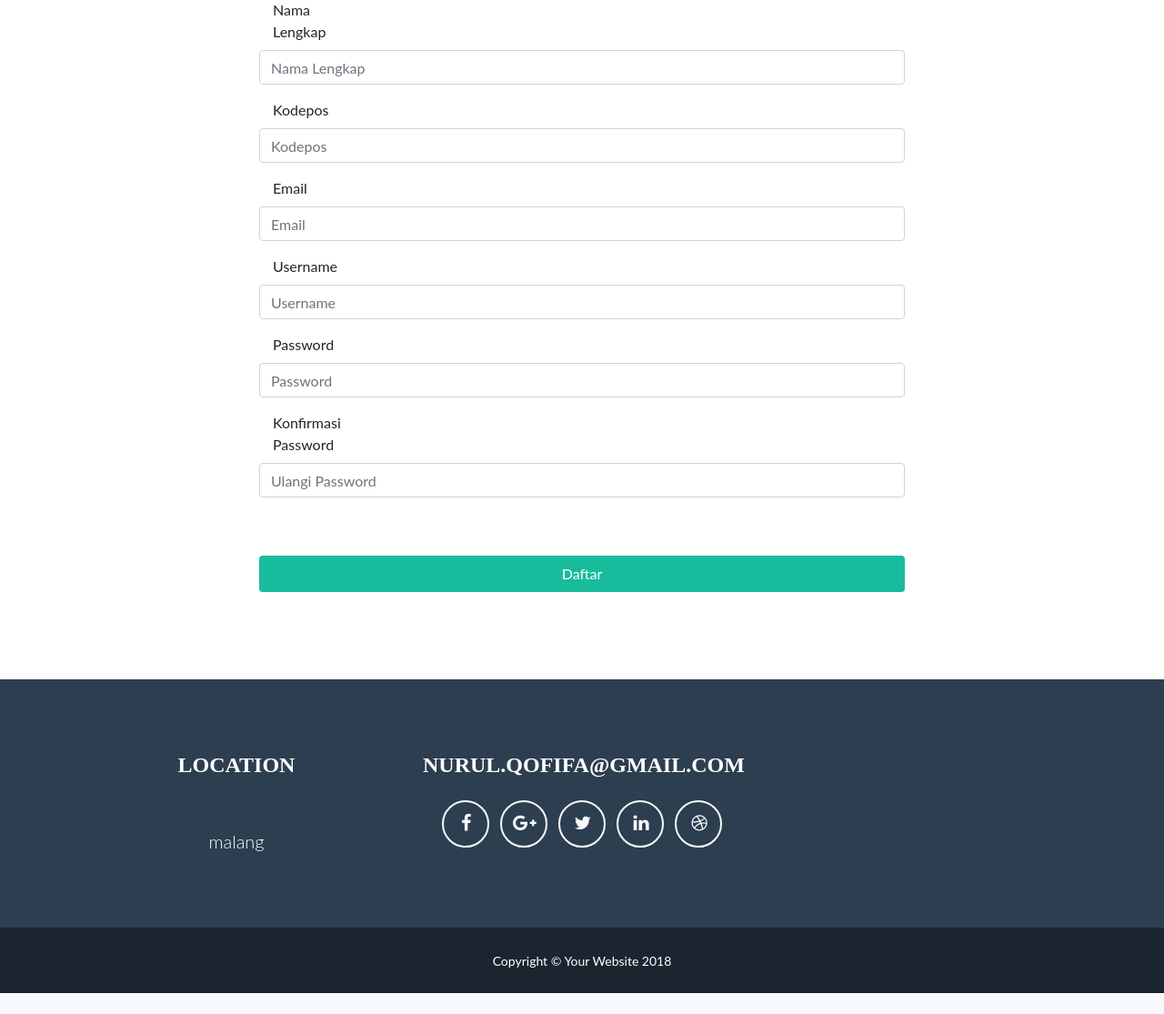
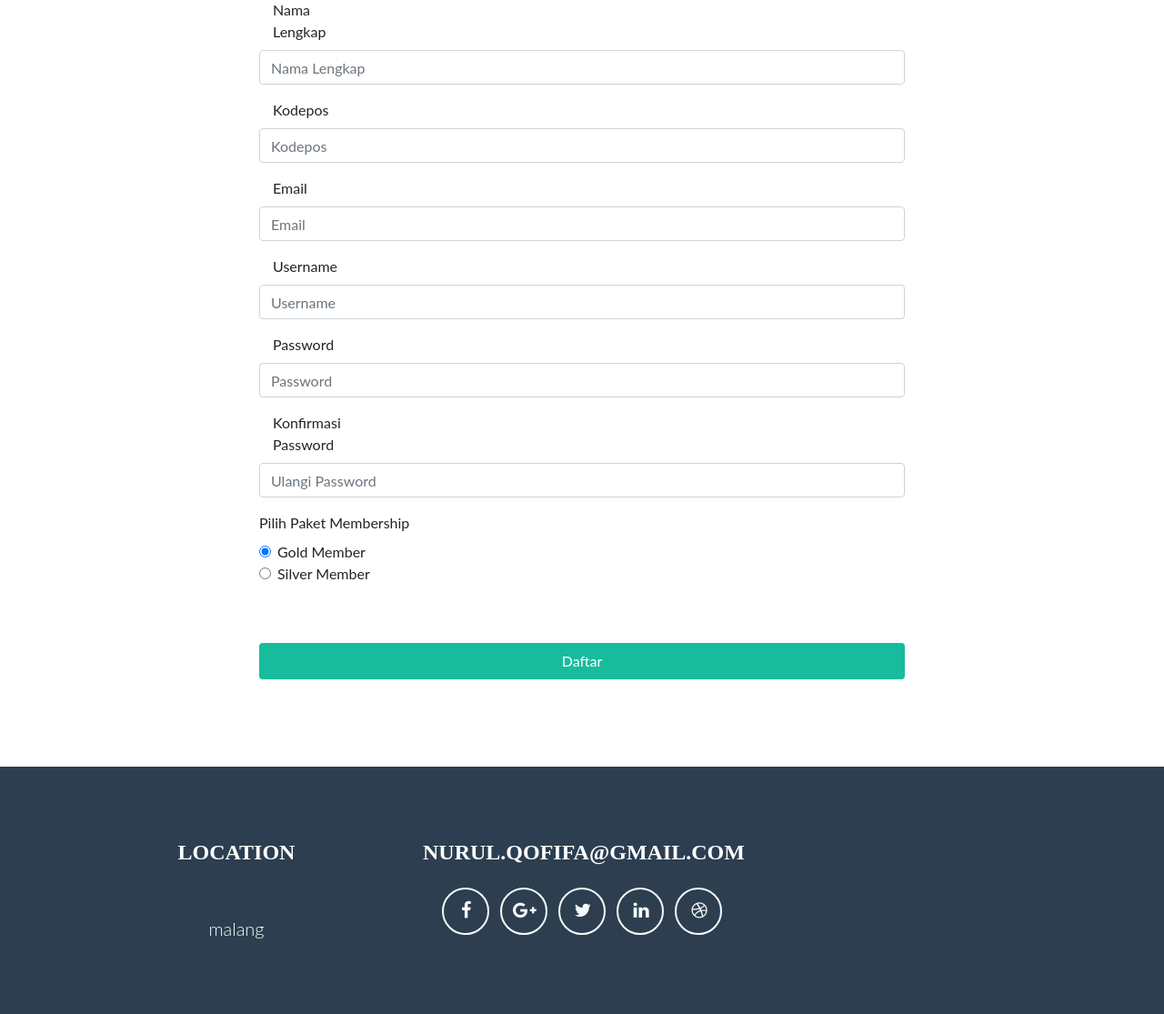
Before and after one commit to nurulqofifa/tugas_ci3, a CodeIgniter app: page /CI3/index.php/user/register in a window 1280 px wide. Shown: the part 417-1532 px from the top of the page at 91% size. Before the commit the page ends 1509 px from the top, so only its background shows below. Run offline with CodeIgniter, Linux system fonts and the light colour scheme; some libraries are stand-ins or nearby versions.

Commit message:
menambahkan fitur User Level

```diff
--- a/application/controllers/User.php
+++ b/application/controllers/User.php
@@ -66,7 +66,8 @@ class User extends CI_Controller{
 		$user_data = array(
 			'user_id' => $user_id,
 			'username' => $username,
-			'logged_in' => true
+			'logged_in' => true,
+			'level' => $this->user_model->get_user_level($user_id)
 		);
 
 		$this->session->set_userdata($user_data);
@@ -74,7 +75,7 @@ class User extends CI_Controller{
 		// Set message
 		$this->session->set_flashdata('user_loggedin', 'Anda sudah login');
 
-		redirect('blog');
+		redirect('user/dashboard');
 	} else {
 		// Set message
 		$this->session->set_flashdata('login_failed', 'Login invalid');
@@ -97,4 +98,22 @@ class User extends CI_Controller{
 		redirect('home');
 	}
 
+// Fungsi Dashboard
+	function dashboard()
+	{
+		// Must login
+		if(!$this->session->userdata('logged_in'))
+			redirect('user/login');
+
+		$user_id = $this->session->userdata('user_id');
+
+		// Dapatkan detail dari User
+		$data['user'] = $this->user_model->get_user_details( $user_id );
+
+		// Load view
+		$this->load->view('templates/header', $data, FALSE);
+		$this->load->view('users/dashboard', $data, FALSE);
+		$this->load->view('templates/footer', $data, FALSE);
+	}
+
 }
--- a/application/models/User_model.php
+++ b/application/models/User_model.php
@@ -13,7 +13,8 @@ class User_model extends CI_Model {
             'email' => $this->input->post('email'),
             'username' => $this->input->post('username'),
             'password' => $enc_password,
-            'kodepos' => $this->input->post('kodepos')
+            'kodepos' => $this->input->post('kodepos'),
+            'fk_level_id' => $this->input->post('membership')
         );
 
         // Insert user
@@ -35,4 +36,34 @@ class User_model extends CI_Model {
             return false;
         }
     }
+
+    //mendapatkan level user
+    function get_user_level($user_id)
+    {
+        // Dapatkan data user berdasar $user_id
+        $this->db->select('fk_level_id');
+        $this->db->where('user_id', $user_id);
+
+        $result = $this->db->get('users');
+
+        if($result->num_rows() == 1){
+            return $result->row(0);
+        } else {
+            return false;
+        }
+    }
+
+    function get_user_details($user_id)
+    {
+        $this->db->join('levels', 'levels.level_id = users.fk_level_id', 'left');
+        $this->db->where('user_id', $user_id);
+
+        $result = $this->db->get('users');
+
+        if($result->num_rows() == 1){
+            return $result->row(0);
+        } else {
+            return false;
+        }
+    }
 }
--- a/application/views/users/login.php
+++ b/application/views/users/login.php
@@ -1,4 +1,5 @@
 <?php echo form_open('user/login'); ?>
+
 <section>
 	<div class="row">
 		<div class="col-md-4 col-md-offset-4">
--- a/application/views/users/register.php
+++ b/application/views/users/register.php
@@ -48,10 +48,22 @@
 						<div class="col-sm-10"></div>
 						<input type="password" class="form-control" name="password2" placeholder="Ulangi Password">
 					</div>
+					<div class="form-group">
+					    <label for="">Pilih Paket Membership</label>
+					    <div class="form-check">
+					        <input class="form-check-input" type="radio" name="membership" id="goldmember" value="2" checked>
+					        <label class="form-check-label" for="goldmember">Gold Member</label>
+					    </div>
+					    <div class="form-check">
+					        <input class="form-check-input" type="radio" name="membership" id="silvermember" value="3">
+					        <label class="form-check-label" for="silvermember">Silver Member</label>
+					    </div>
+					</div>
 					<br>
 					<br>
 
 					<button type="submit" class="btn btn-primary btn-block">Daftar</button>
+
 					<?php echo form_close(); ?>
 				</div>
 			</div>
```
Also changed, not shown: application/views/users/dashboard.php (added, +16 -0 lines), application/views/templates/header.php (line endings or trailing spaces).
